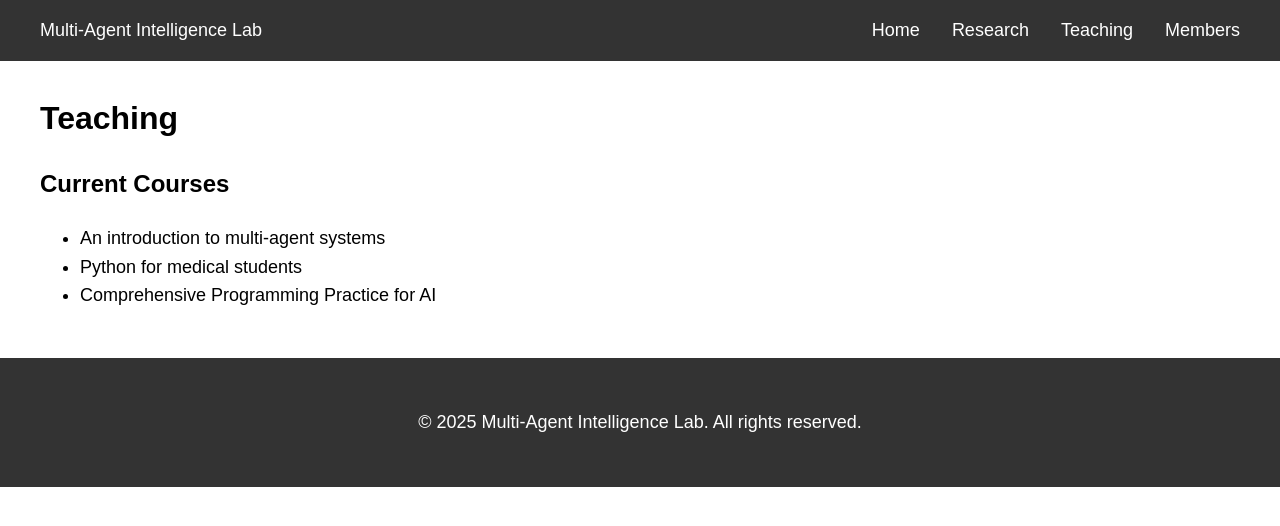
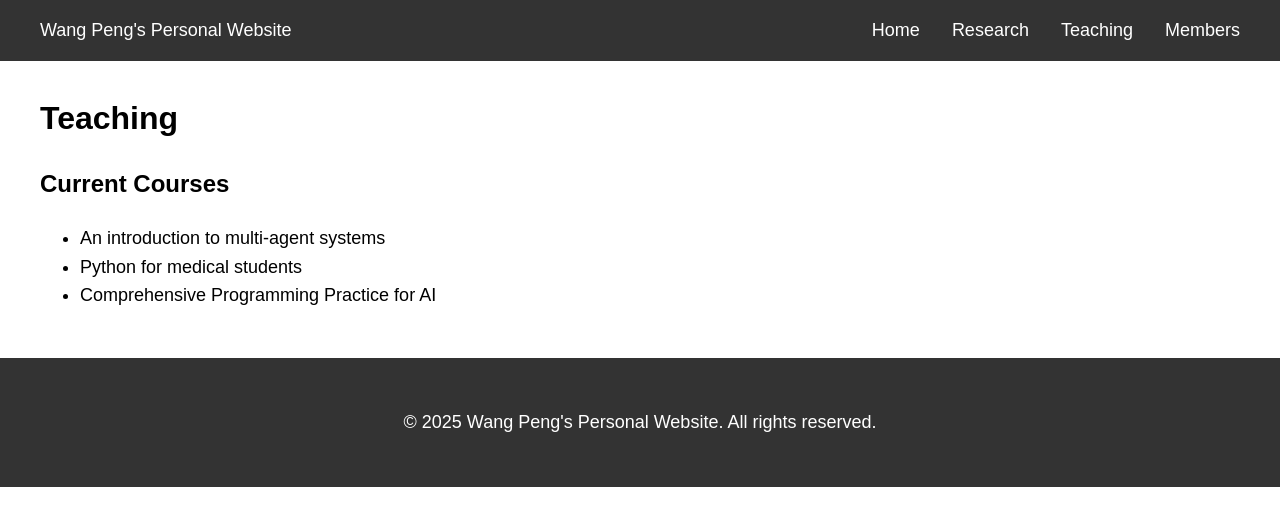
Before and after one commit to P11GH/P11GH.github.io, a Jekyll site: the page built from teaching/index.md, in a window 1280 px wide. Shown: the top 526 px of the page. Built offline with Jekyll 4.4.1, drawn with Linux system fonts in a browser that asks for light colours.

Commit message:
remove lab title

```diff
--- a/_config.yml
+++ b/_config.yml
@@ -1,4 +1,5 @@
-title: Multi-Agent Intelligence Lab
+# title: Multi-Agent Intelligence Lab
+title: Wang Peng's Personal Website
 email: wangpeng605@sjtu.edu.cn
 description: >-
   Welcome to my personal website. I am a researcher/educator working in SJTU.
```
Also changed, not shown: index.md (+4 -1 lines), 10 other files.
